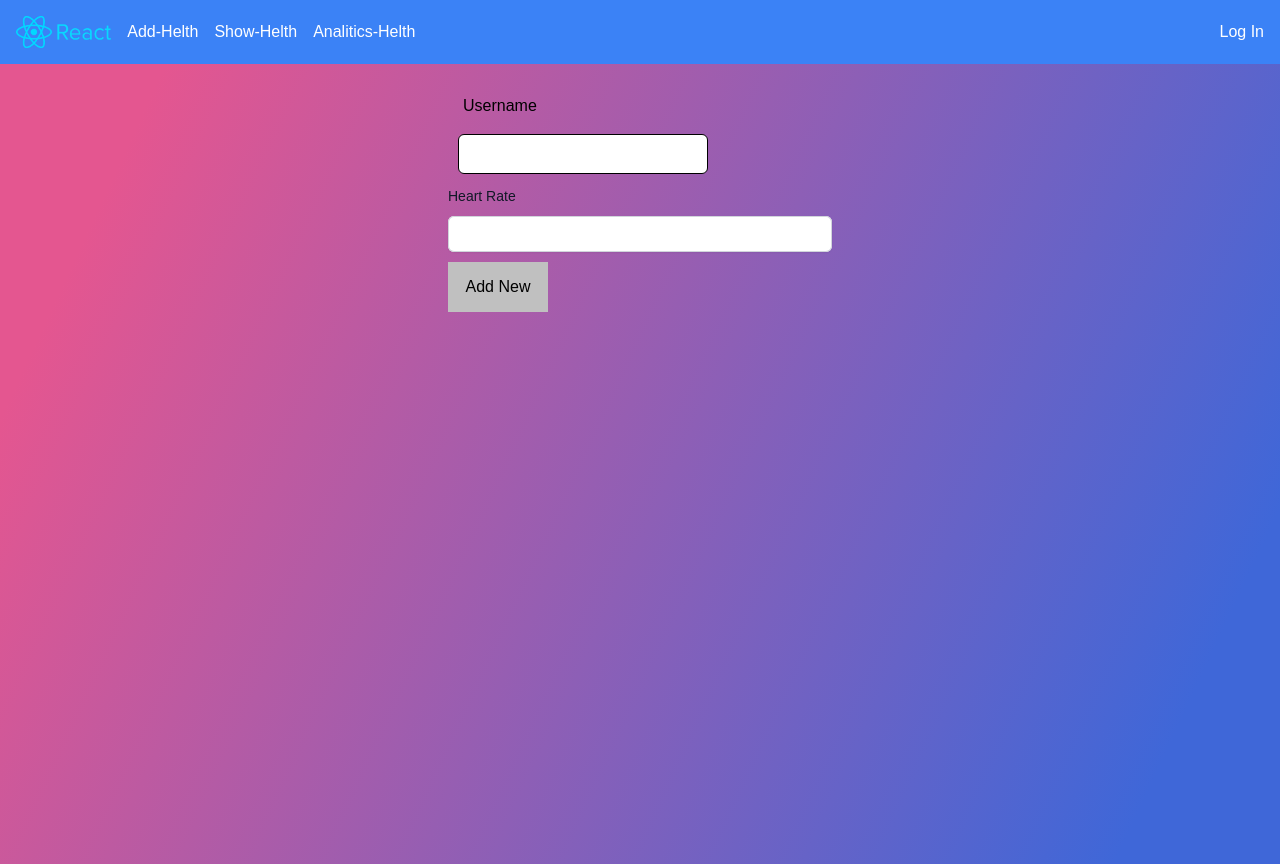
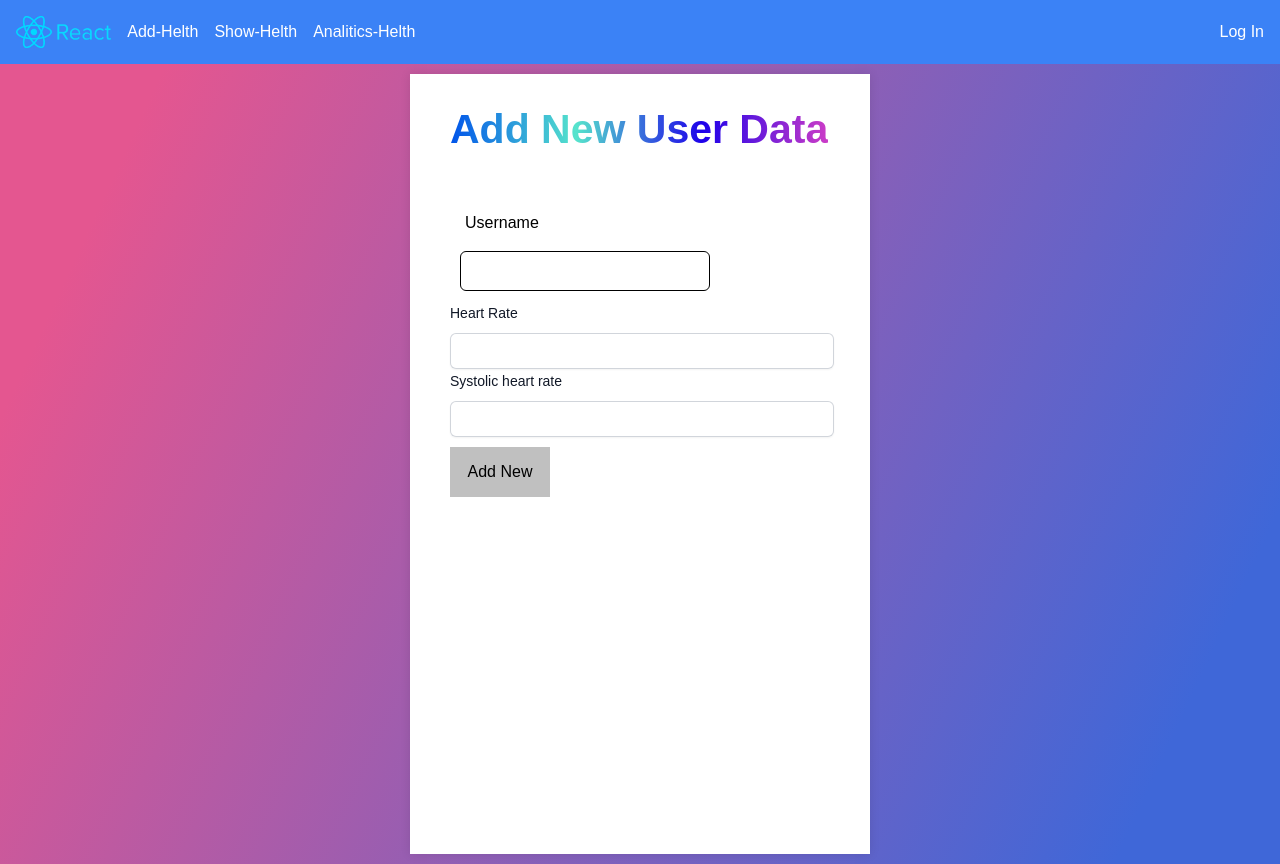
Before and after one commit to SanketWashimkar/Helth_App, a React (Create React App) app: page / in a window 1280 px wide. Built offline with nearby package versions, Linux system fonts and the light colour scheme.

Commit message:
main: 28 commit

```diff
--- a/src/components/AddHealthData/AddHealthData.tsx
+++ b/src/components/AddHealthData/AddHealthData.tsx
@@ -27,7 +27,18 @@ const AddHealthData = () => {
     inputTouched: hrIsTouched,
     setInputTouched: setHrIsTouched,
     inputIsEmpty: hrIsEmpty,
-  }: any = useFormValidation((userInput: any) => userInput === "");
+  }: any = useFormValidation((hrInput: any) => hrInput <= 0);
+
+  const{ input: sbpInput,
+    setInput: setSbpInput,
+    inputTouched: sbpIsTouched,
+    setInputTouched: setSbpIsTouched,
+    inputIsEmpty: sbpIsEmpty }:any = useFormValidation((SbpInput: any) => SbpInput <= 0  );
+
+const isFromValid = userIsEmpty || hrIsEmpty || sbpIsEmpty;
+console.log('userIsEmpty && hrIsEmpty && sbpIsEmpty', userIsEmpty , hrIsEmpty , sbpIsEmpty)
+console.log("isFromValid", isFromValid);
+
 
   const addNewHealthData = (e: any) => {
     e.preventDefault();
@@ -36,9 +47,9 @@ const AddHealthData = () => {
     const newHealthData = [
       ...healthData,
       {
-        id: 12,
-        HR: 12,
-        SBP: 22,
+        id: Math.random(),
+        HR: hrInput,
+        SBP: sbpInput,
         DBP: 32,
         sugar: 42,
         cal: 52,
@@ -59,7 +70,8 @@ const AddHealthData = () => {
   //     setUserName(e.target.value);
   //   };
   return (
-    <div>
+    <div className={styless['container']}>
+      <span className={styless['container-head']}> Add New User Data </span>
       <form onSubmit={(e) => addNewHealthData(e)}>
         <div className={styless["form-control"]}>
           <label htmlFor="username">Username</label>
@@ -101,11 +113,36 @@ const AddHealthData = () => {
           )}
           </div>
         </div>
+        <div className="sm:col-span-2 sm:col-start-1 w-96">
+          <label
+            htmlFor="hr"
+            className="block text-sm font-medium leading-6 text-gray-900"
+          >
+            Systolic heart rate
+          </label>
+          <div className="mt-2">
+            <input
+              type="number"
+              name="SBP"
+              id="SBP"
+              value={sbpInput}
+              onBlur={() => setSbpIsTouched(true)}
+              onChange={(e) => setSbpInput(parseFloat(e.target.value))}
+              autoComplete="address-level2"
+              className="block w-full rounded-md border-0 py-1.5 text-gray-900 shadow-sm ring-1 ring-inset ring-gray-300 placeholder:text-gray-400 focus:ring-2 focus:ring-inset focus:ring-indigo-600 sm:text-sm sm:leading-6"
+            />
+             {sbpIsTouched && sbpIsEmpty && (
+            <span className={styless["error-class"]}>
+              SBP can not be empty
+            </span>
+          )}
+          </div>
+        </div>
         <button
           type="submit"
-          disabled={hrIsEmpty}
+          disabled={isFromValid}
           className={
-            hrIsEmpty ? styless["submit-bt-empty"] : styless["submit-bt"]
+            isFromValid ? styless["submit-bt-empty"] : styless["submit-bt"]
           }
         >
           Add New
```
